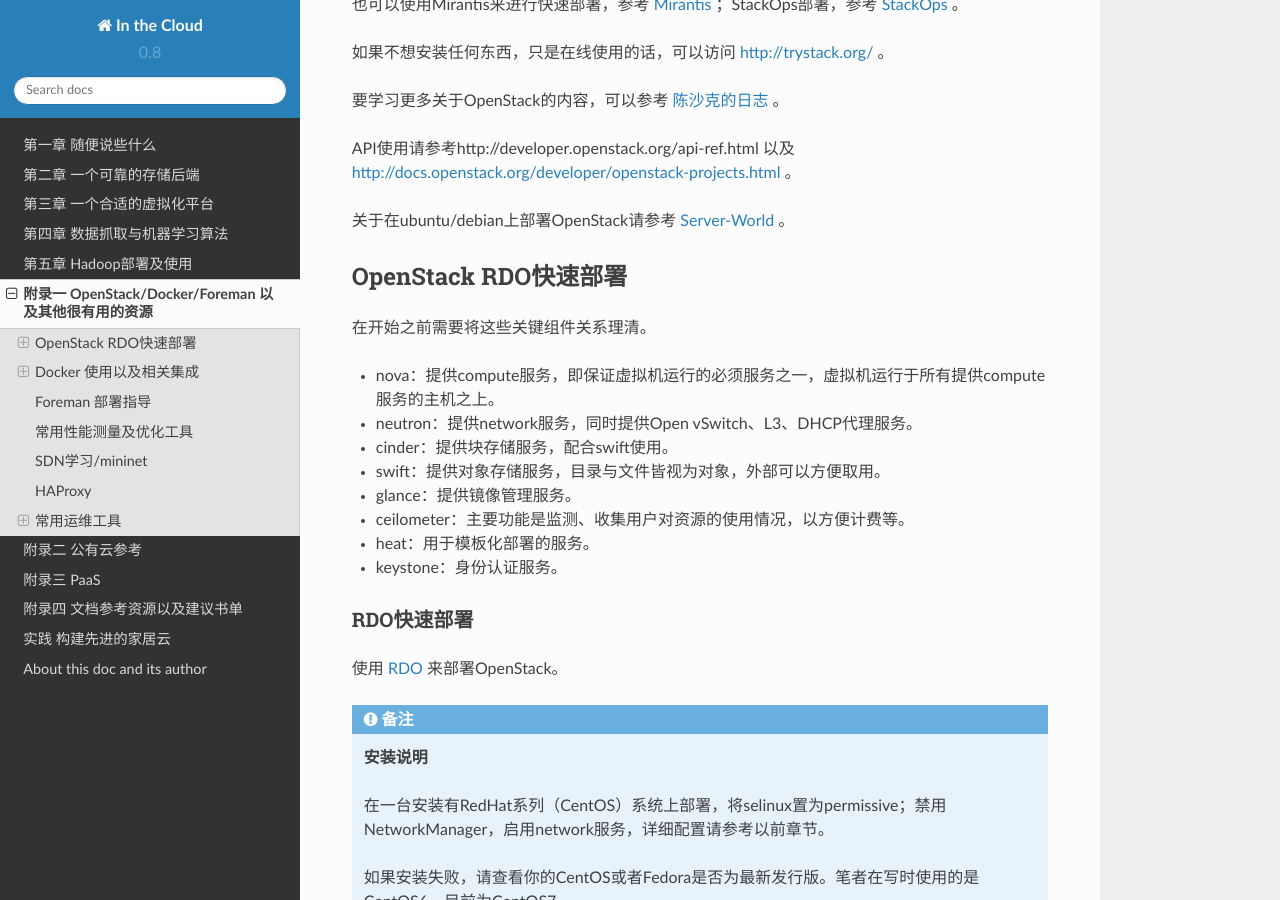
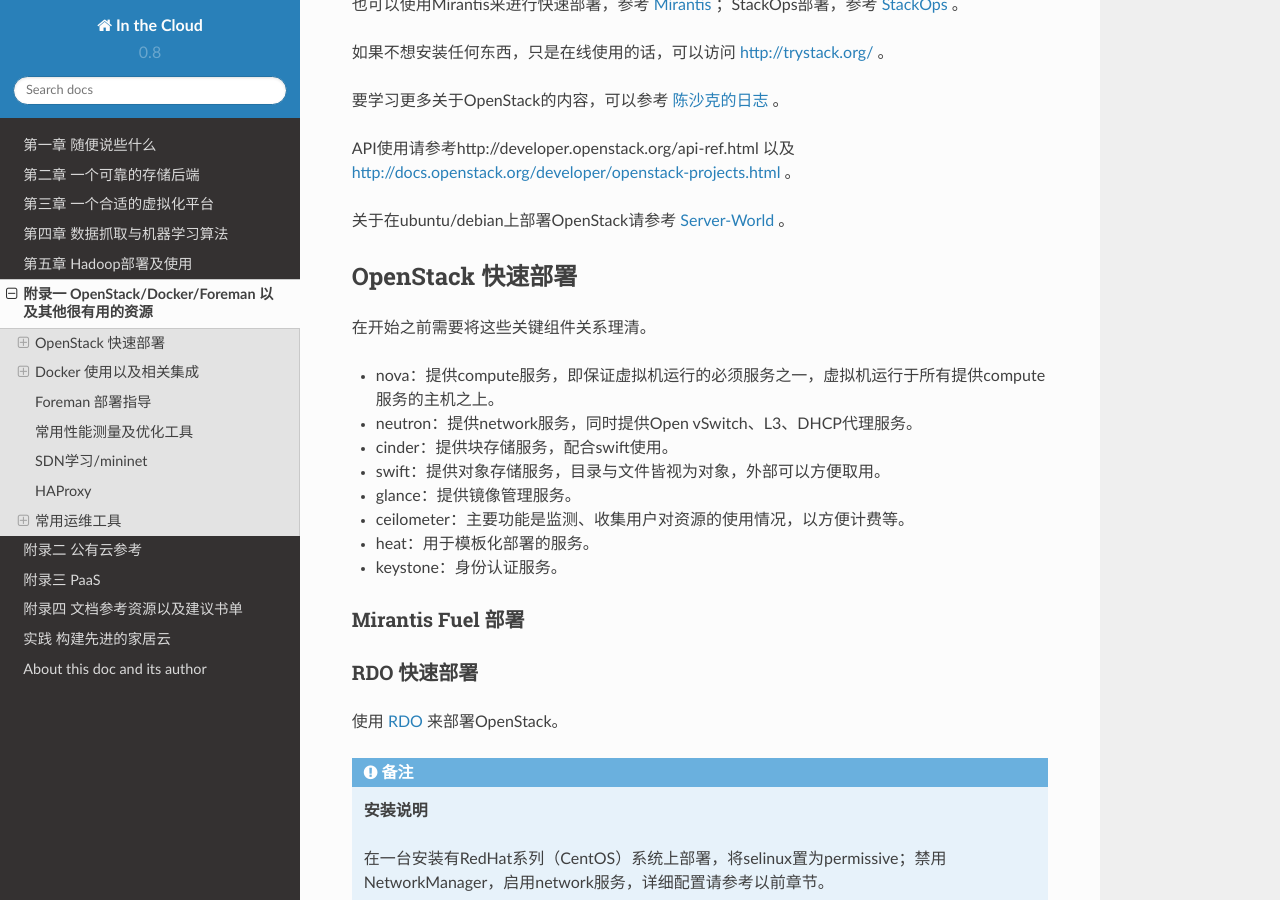
Before and after one commit to lofyer/InTheCloud, a Sphinx documentation site: the page built from source/posts/appendix01.rst, in a window 1280 px wide and 900 px high, scrolled down 287 px. Built offline with Sphinx 7.4.7 and the Read the Docs theme 2.0.0, drawn with Linux system fonts in a browser that asks for light colours; formulas are drawn with MathJax 3.

Commit message:
Mirantis ready

```diff
--- a/source/posts/appendix01.rst
+++ b/source/posts/appendix01.rst
@@ -15,7 +15,7 @@
 关于在ubuntu/debian上部署OpenStack请参考 `Server-World <http://www.server-world.info/en/>`_ 。
 
 ---------------------
-OpenStack RDO快速部署
+OpenStack 快速部署
 ---------------------
 
 在开始之前需要将这些关键组件关系理清。
@@ -36,8 +36,11 @@
 
 - keystone：身份认证服务。
 
-RDO快速部署
-------------
+Mirantis Fuel 部署
+-------------------
+
+RDO 快速部署
+-------------
 
 使用 `RDO <http://openstack.redhat.com/Main_Page>`_ 来部署OpenStack。
 
```
